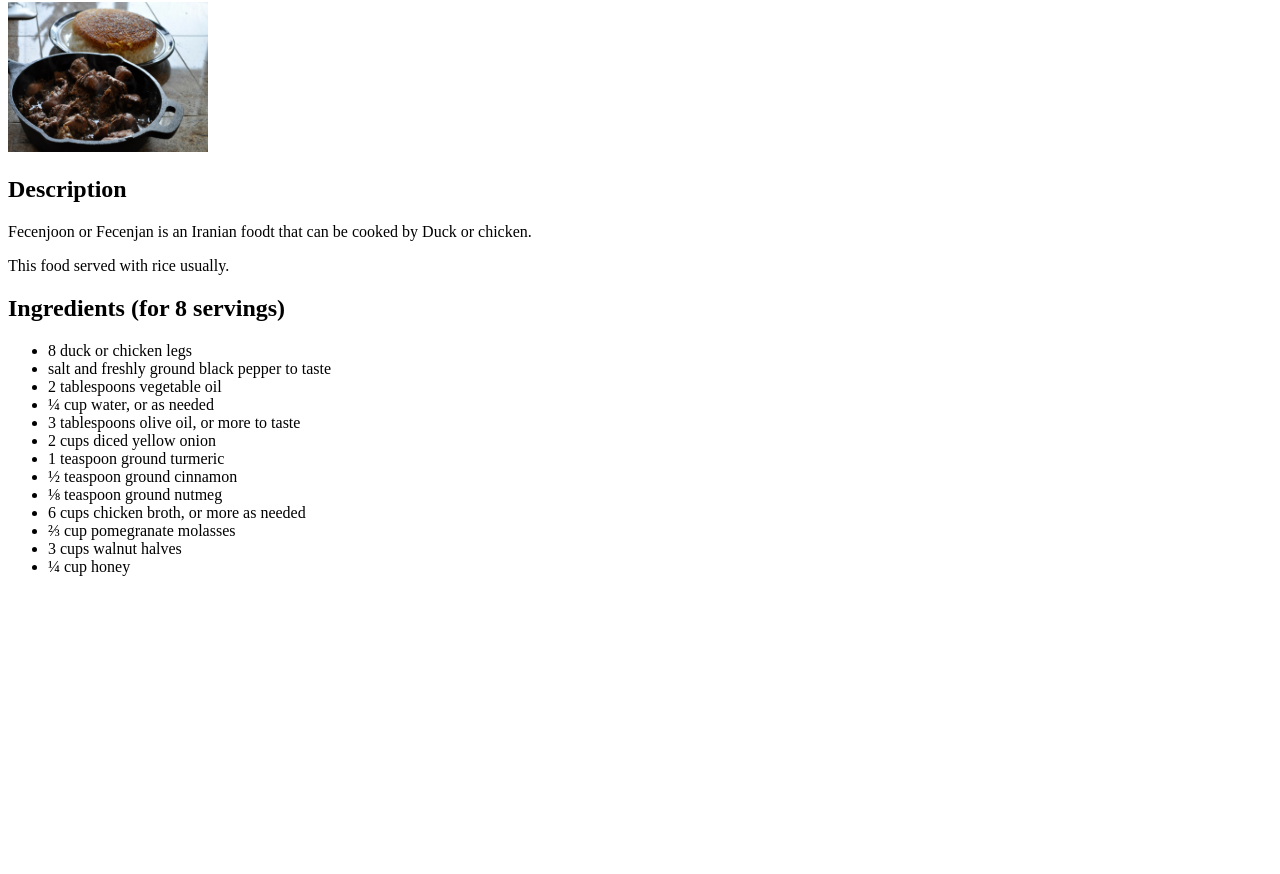
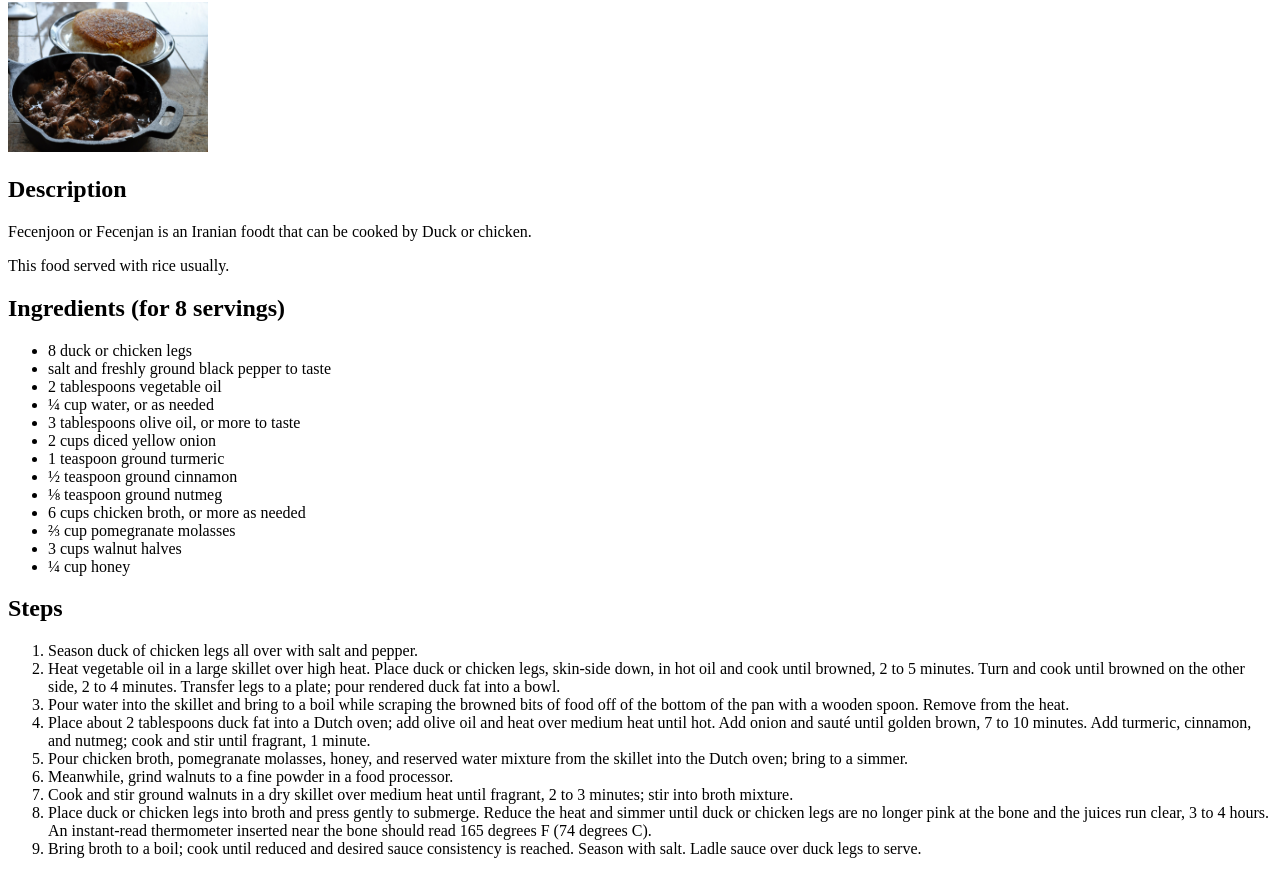
Before and after one commit to shahram1348/odin-recipes, a plain HTML site: page recipes/fecenjoon.html in a window 1280 px wide. Shown: the part 78-952 px from the top of the page. Before the commit the page ends 800 px from the top, so only its background shows below. Drawn offline with Linux system fonts and the light colour scheme.

Commit message:
ADDING STEPS
Add 9 steps for cooking to fecenjoon.html file.

```diff
--- a/recipes/fecenjoon.html
+++ b/recipes/fecenjoon.html
@@ -28,5 +28,17 @@
         <li>3 cups walnut halves</li>
         <li>¼ cup honey</li>
     </ul>
+    <h2>Steps</h2>
+    <ol>
+        <li>Season duck of chicken legs all over with salt and pepper.</li>
+        <li>Heat vegetable oil in a large skillet over high heat. Place duck or chicken legs, skin-side down, in hot oil and cook until browned, 2 to 5 minutes. Turn and cook until browned on the other side, 2 to 4 minutes. Transfer legs to a plate; pour rendered duck fat into a bowl.</li>
+        <li>Pour water into the skillet and bring to a boil while scraping the browned bits of food off of the bottom of the pan with a wooden spoon. Remove from the heat.</li>
+        <li>Place about 2 tablespoons duck fat into a Dutch oven; add olive oil and heat over medium heat until hot. Add onion and sauté until golden brown, 7 to 10 minutes. Add turmeric, cinnamon, and nutmeg; cook and stir until fragrant, 1 minute.</li>
+        <li>Pour chicken broth, pomegranate molasses, honey, and reserved water mixture from the skillet into the Dutch oven; bring to a simmer.</li>
+        <li>Meanwhile, grind walnuts to a fine powder in a food processor.</li>
+        <li>Cook and stir ground walnuts in a dry skillet over medium heat until fragrant, 2 to 3 minutes; stir into broth mixture.</li>
+        <li>Place duck or chicken legs into broth and press gently to submerge. Reduce the heat and simmer until duck or chicken legs are no longer pink at the bone and the juices run clear, 3 to 4 hours. An instant-read thermometer inserted near the bone should read 165 degrees F (74 degrees C).</li>
+        <li>Bring broth to a boil; cook until reduced and desired sauce consistency is reached. Season with salt. Ladle sauce over duck legs to serve.</li>
+    </ol>
 </body>
 </html>
```
